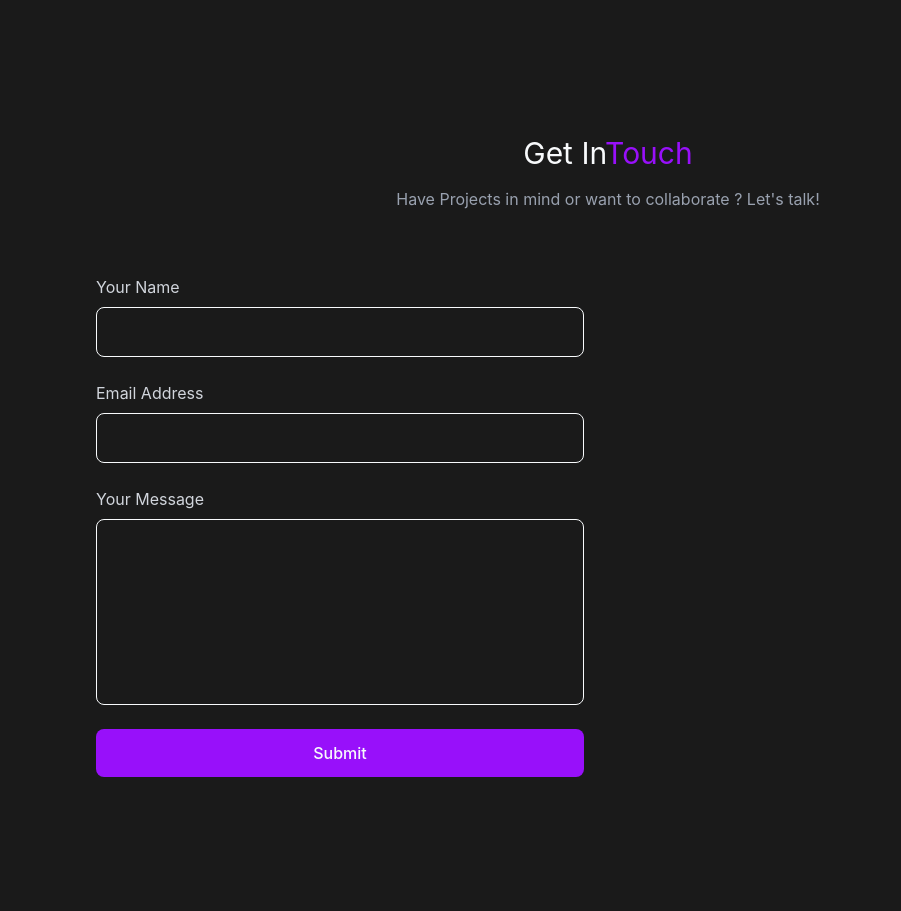
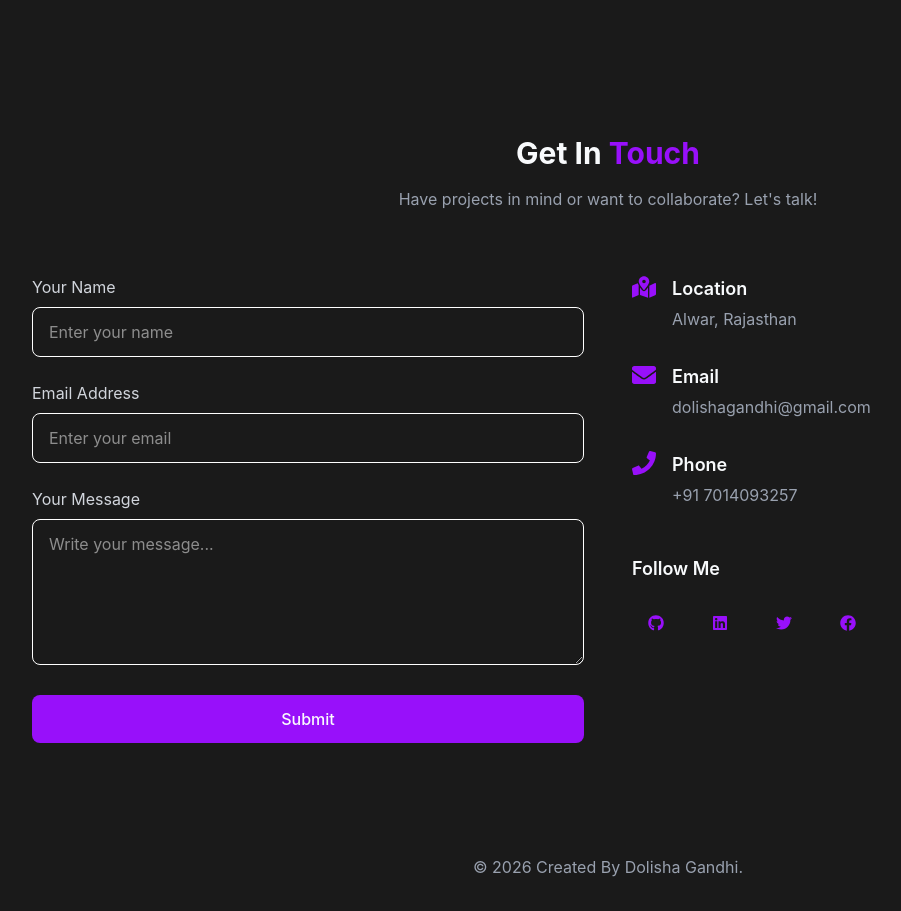
Before and after one commit to dolishaa29/portfolio, a React (Vite) app in the folder Frontend/: page / in a window 1280 px wide. Shown: the part 4140-5051 px from the top of the page, without its empty margins (32-933 px from the left). Before the commit the page ends 4997 px from the top, so only its background shows below. Built offline with nearby package versions, Linux system fonts and the light colour scheme.

Commit message:
new commit

```diff
--- a/Frontend/src/components/Contact.jsx
+++ b/Frontend/src/components/Contact.jsx
@@ -1,45 +1,191 @@
-import React from 'react'
-import {motion} from 'framer-motion'
+import React from 'react';
+import { motion } from 'framer-motion';
+
+import {
+  FaMapMarkedAlt,
+  FaEnvelope,
+  FaPhone,
+  FaGithub,
+  FaLinkedin,
+  FaTwitter,
+  FaFacebook,
+} from 'react-icons/fa';
 
 const Contact = () => {
   return (
     <motion.div
-    initial={{opacity:0,y:50}}
-    whileInView={{opacity:1,y:0}}
-    transition={{duration:1,ease:'easeOut'}}
-    viewport={{once:false,amount:0.2}}
-    id='contact'
-    className='py-20 bg-dark-200'
+      initial={{ opacity: 0, y: 50 }}
+      whileInView={{ opacity: 1, y: 0 }}
+      transition={{ duration: 1, ease: 'easeOut' }}
+      viewport={{ once: false, amount: 0.2 }}
+      id="contact"
+      className="py-20 bg-dark-200"
     >
-        <div className='container mx-auto px-6'>
-            <h2 className='text-3xl font-bond text-center mb-4'>
-                Get In
-                <span className='text-purple-600'>Touch</span>
+      <div className="container mx-auto px-6">
+
+        <h2 className="text-3xl font-bold text-center mb-4">
+          Get In <span className="text-purple-600">Touch</span>
         </h2>
-            <p className='text-gray-400 text-center max-w-2xl mx-auto mb-16'>Have Projects in mind or want to collaborate ? Let's talk!</p>
 
-            <div className='grid grid-cols-1 lg:grid-cols-2 gap-12 max-w-5xl mx-auto'>
+        <p className="text-gray-400 text-center max-w-2xl mx-auto mb-16">
+          Have projects in mind or want to collaborate? Let's talk!
+        </p>
+
+        <div className="grid grid-cols-1 lg:grid-cols-2 gap-12 max-w-6xl mx-auto">
+
           <div>
-                   <form className='space-y-6'>
+            <form className="space-y-6">
+
               <div>
-                       <label htmlFor='name' className='block text-gray-300 mb-2'>Your Name</label>
-                       <input className='w-full bg-dark-300 border border-dark-400 rounded-lg px-4 py-3 outline-none' type='text' />
+                <label
+                  htmlFor="name"
+                  className="block text-gray-300 mb-2"
+                >
+                  Your Name
+                </label>
+
+                <input
+                  type="text"
+                  placeholder="Enter your name"
+                  className="w-full bg-dark-300 border border-dark-400 rounded-lg px-4 py-3 outline-none text-white focus:border-purple-600"
+                />
               </div>
+
               <div>
-                       <label htmlFor='email' className='block text-gray-300 mb-2'>Email Address</label>
-                       <input className='w-full bg-dark-300 border border-dark-400 rounded-lg px-4 py-3 outline-none' type='text' />
+                <label
+                  htmlFor="email"
+                  className="block text-gray-300 mb-2"
+                >
+                  Email Address
+                </label>
+
+                <input
+                  type="email"
+                  placeholder="Enter your email"
+                  className="w-full bg-dark-300 border border-dark-400 rounded-lg px-4 py-3 outline-none text-white focus:border-purple-600"
+                />
               </div>
+
               <div>
-                       <label htmlFor='message' className='block text-gray-300 mb-2'>Your Message</label>
-                       <input className='w-full bg-dark-300 border border-dark-400 rounded-lg px-4 py-20 outline-none' type='text' />
+                <label
+                  htmlFor="message"
+                  className="block text-gray-300 mb-2"
+                >
+                  Your Message
+                </label>
+
+                <textarea
+                  rows="5"
+                  placeholder="Write your message..."
+                  className="w-full bg-dark-300 border border-dark-400 rounded-lg px-4 py-3 outline-none text-white focus:border-purple-600"
+                ></textarea>
               </div>
-                    <button type='submit' className='w-full px-6 py-3 bg-purple-600 rounded-lg font-medium hover:bg-purple-600 transition duration-300 cursor-pointer' >Submit</button>
+
+              <button
+                type="submit"
+                className="w-full px-6 py-3 bg-purple-600 rounded-lg font-medium hover:bg-purple-700 transition duration-300 cursor-pointer"
+              >
+                Submit
+              </button>
             </form>
+          </div>
+
+          <div className="space-y-8">
+
+            <div className="flex items-start gap-4">
+              <div className="text-purple-600 text-2xl">
+                <FaMapMarkedAlt />
+              </div>
+
+              <div>
+                <h3 className="text-lg font-semibold mb-1">
+                  Location
+                </h3>
+
+                <p className="text-gray-400">
+                  Alwar, Rajasthan
+                </p>
+              </div>
+            </div>
+
+
+            <div className="flex items-start gap-4">
+              <div className="text-purple-600 text-2xl">
+                <FaEnvelope />
+              </div>
+
+              <div>
+                <h3 className="text-lg font-semibold mb-1">
+                  Email
+                </h3>
+
+                <p className="text-gray-400">
+                  dolishagandhi@gmail.com
+                </p>
+              </div>
+            </div>
+
+
+            <div className="flex items-start gap-4">
+              <div className="text-purple-600 text-2xl">
+                <FaPhone />
+              </div>
+
+              <div>
+                <h3 className="text-lg font-semibold mb-1">
+                  Phone
+                </h3>
+
+                <p className="text-gray-400">
+                  +91 7014093257
+                </p>
+              </div>
+            </div>
+
+
+            <div className="pt-4">
+              <h3 className="text-lg font-semibold mb-4">
+                Follow Me
+              </h3>
+
+              <div className="flex gap-4">
+
+                <a
+                  href="#"
+                  className="w-12 h-12 rounded-full bg-dark-300 flex items-center justify-center text-purple-600 hover:bg-purple-600 hover:text-white transition duration-300"
+                >
+                  <FaGithub />
+                </a>
+
+                <a
+                  href="#"
+                  className="w-12 h-12 rounded-full bg-dark-300 flex items-center justify-center text-purple-600 hover:bg-purple-600 hover:text-white transition duration-300"
+                >
+                  <FaLinkedin />
+                </a>
+
+                <a
+                  href="#"
+                  className="w-12 h-12 rounded-full bg-dark-300 flex items-center justify-center text-purple-600 hover:bg-purple-600 hover:text-white transition duration-300"
+                >
+                  <FaTwitter />
+                </a>
+
+                <a
+                  href="#"
+                  className="w-12 h-12 rounded-full bg-dark-300 flex items-center justify-center text-purple-600 hover:bg-purple-600 hover:text-white transition duration-300"
+                >
+                  <FaFacebook />
+                </a>
+
+              </div>
+            </div>
+
           </div>
         </div>
       </div>
     </motion.div>
-  )
-}
+  );
+};
 
-export default Contact
+export default Contact;
--- /dev/null
+++ b/Frontend/src/components/Footer.jsx
@@ -0,0 +1,15 @@
+import React from 'react';
+
+const Footer = () => {
+  return (
+    <footer className="py-8 bg-dark-300">
+      <div className="container mx-auto px-6 text-center">
+        <p className="text-gray-400">
+          © 2026 Created By Dolisha Gandhi.
+        </p>
+      </div>
+    </footer>
+  );
+};
+
+export default Footer;
--- a/Frontend/src/pages/Home.jsx
+++ b/Frontend/src/pages/Home.jsx
@@ -6,6 +6,7 @@ import Skills from '../components/Skills'
 import Projects from '../components/Projects'
 import Experience from '../components/Experience'
 import Contact from '../components/Contact'
+import Footer from '../components/Footer'
 
 const Home = () => {
   return (
@@ -17,6 +18,7 @@ const Home = () => {
       <Projects/>
       <Experience/>
       <Contact/>
+      <Footer/>
     </div>
   )
 }
```
Lines whose indentation alone changed are shown as unchanged.
